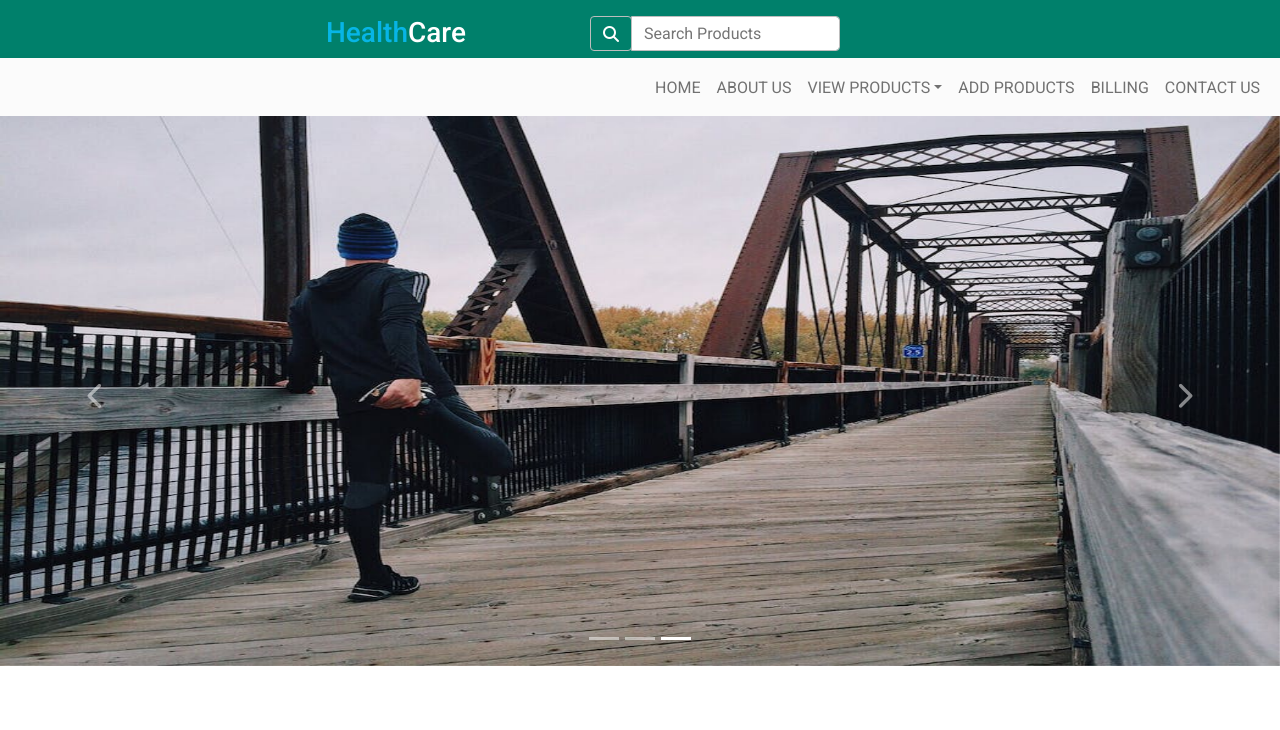
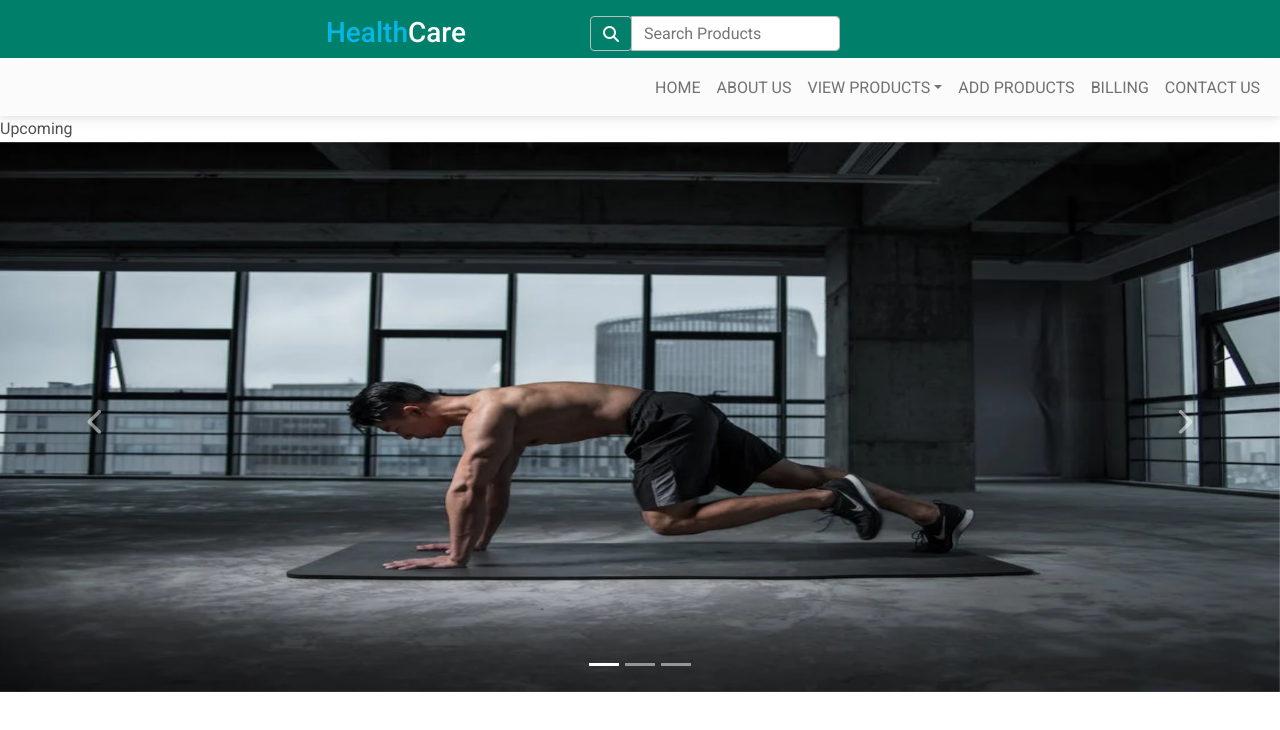
Before and after one commit to SAjay02/hospital-management, a React (Create React App) app: page /upcoming in a window 1280 px wide. Shown: the top 730 px of the page. Built offline with nearby package versions, Linux system fonts and the light colour scheme.

Commit message:
Added components for navbar

```diff
--- a/package.json
+++ b/package.json
@@ -15,7 +15,10 @@
     "react": "^18.2.0",
     "react-bootstrap": "^2.8.0",
     "react-dom": "^18.2.0",
+    "react-router-bootstrap": "^0.26.2",
+    "react-router-dom": "^6.15.0",
     "react-scripts": "^5.0.1",
+    "source-map-loader": "^4.0.1",
     "web-vitals": "^2.1.4"
   },
   "scripts": {
--- a/src/App.js
+++ b/src/App.js
@@ -3,10 +3,13 @@ import './App.css';
 import HomePage from './pages/HomePage';
 import 'bootstrap/dist/css/bootstrap.min.css';
 import 'bootstrap/dist/js/bootstrap.min.js';
+import CarouselSlider from './components/CarouselSlider';
 function App() {
   return (
     <>
       <HomePage/>
+      <CarouselSlider/>
+
     </>
   );
 }
--- /dev/null
+++ b/src/components/About.jsx
@@ -0,0 +1,9 @@
+import React from 'react'
+
+const About = () => {
+  return (
+    <div>About</div>
+  )
+}
+
+export default About
--- a/src/components/CarouselSlider.jsx
+++ b/src/components/CarouselSlider.jsx
@@ -4,38 +4,38 @@ import img1 from '../assests/caro1.png';
 import img2 from '../assests/caro2.jpeg';
 import img3 from '../assests/caro3.jpeg';
 const CarouselSlider = () => {
+
+  let carousel = [
+    {
+      id : 1,
+      image : img1
+    },
+    {
+      id : 2,
+      image : img2
+    },
+    {
+      id : 3,
+      image : img3
+    }
+  ]
   return (
     <>
         <Carousel>
-      <Carousel.Item interval={1000}>
-        <img
-            className='d-block w-100'
-            src={img1}
-            // src="https://images.pexels.com/photos/2280568/pexels-photo-2280568.jpeg?auto=compress&cs=tinysrgb&w=600"
-            alt='image1'
-        />
-
-      </Carousel.Item>
-      <Carousel.Item interval={500}>
-        <img
-            className='d-block w-100'
-            src={img2}
-            // src="https://images.pexels.com/photos/2280551/pexels-photo-2280551.jpeg?auto=compress&cs=tinysrgb&w=600"
-            alt='image2'
-        />
-
-      </Carousel.Item>
-      <Carousel.Item>
-        <img
-           className='d-block w-100'
-            // src="https://images.pexels.com/photos/4386466/pexels-photo-4386466.jpeg?auto=compress&cs=tinysrgb&w=600"
-          src={img3}
-            alt='image3'
-        />
-
-
-      </Carousel.Item>
-    </Carousel>
+          {
+            carousel.map(carousel =>{
+              return(
+                <Carousel.Item key={carousel.id} interval={1000}>
+                <img
+                    className='d-block w-100'
+                    src={carousel.image}
+                    alt={carousel.id}
+                />
+              </Carousel.Item>
+              )
+            })
+          }
+        </Carousel>
     </>
   )
 }
--- /dev/null
+++ b/src/components/Current.jsx
@@ -0,0 +1,9 @@
+import React from 'react'
+
+const Current = () => {
+  return (
+    <div>Current</div>
+  )
+}
+
+export default Current
--- a/src/components/Header.jsx
+++ b/src/components/Header.jsx
@@ -12,6 +12,7 @@ const Header = () => {
         <header className="d-flex  justify-content-sm-around">
            <Logo/>
            <SearchBar/>
+
            <Button/>
         </header>
     </div>
--- /dev/null
+++ b/src/components/Home.jsx
@@ -0,0 +1,9 @@
+import React from 'react'
+
+const Home = () => {
+  return (
+    <div>Lorem ipsum dolor sit amet consectetur adipisicing elit. Autem, nam, magnam explicabo quibusdam sunt facilis dolor odio nulla voluptatum vero quo veritatis, perferendis suscipit fugit velit distinctio. Earum quae minus ducimus? Optio consequuntur error incidunt sapiente beatae perspiciatis amet, eaque ad a rem molestiae laboriosam est, cupiditate nihil modi non at id soluta similique doloribus ipsa quasi illum fuga deleniti. Voluptatibus ratione harum consectetur voluptate magni accusamus dicta corporis ex eum suscipit, quibusdam, culpa dolorem quidem vitae pariatur eius, quia molestiae ad odit quam qui similique voluptates assumenda. Culpa voluptas corporis repellat doloremque autem dolorum facere illum unde atque placeat.</div>
+  )
+}
+
+export default Home
--- a/src/components/NavigationBar.jsx
+++ b/src/components/NavigationBar.jsx
@@ -5,23 +5,35 @@ import Form from 'react-bootstrap/Form';
 import Nav from 'react-bootstrap/Nav';
 import Navbar from 'react-bootstrap/Navbar';
 import NavDropdown from 'react-bootstrap/NavDropdown';
-
-
+import {LinkContainer} from 'react-router-bootstrap'
+import Home from './Home';
+import { Router, Link, Routes, BrowserRouter } from 'react-router-dom';
+import { Route, Switch } from "react-router";
+import About from './About';
+import Recent from './Recent';
+import Current from './Current';
+import Upcoming from './Upcoming';
+import CarouselSlider from './CarouselSlider';
 const NavigationBar = () => {
   return (
-    <Navbar collapseOnSelect expand="lg" bg="light" variant="light" className="bg-body-tertiary">
+    <div>
+    <BrowserRouter>
+   <div>
+    <>
+      <Navbar collapseOnSelect expand="lg" bg="light" variant="light" className="bg-body-tertiary">
       <Container fluid>
         <Navbar.Toggle aria-controls="responsive-navbar-nav" className="  "/>
         <Navbar.Collapse id="responsive-navbar-nav" className="">
           <Nav className=" justify-content-between " style={{ marginLeft:"auto"}}>
-            <Nav.Link href="#features">HOME</Nav.Link>
-            <Nav.Link href="#pricing">ABOUT US</Nav.Link>
+              <Nav.Link as={Link} to='/home'>HOME</Nav.Link>
+
+            <Nav.Link as={Link} to='/about'>ABOUT US</Nav.Link>
             <NavDropdown title=" VIEW PRODUCTS" id="collasible-nav-dropdown">
-              <NavDropdown.Item href="#action/3.1">Recent</NavDropdown.Item>
-              <NavDropdown.Item href="#action/3.2">
+              <NavDropdown.Item as={Link} to='/recent' href="#action/3.1">Recent</NavDropdown.Item>
+              <NavDropdown.Item as={Link} to='/current' href="#action/3.2">
                 Current
               </NavDropdown.Item>
-              <NavDropdown.Item href="#action/3.3">Upcoming</NavDropdown.Item>
+              <NavDropdown.Item as={Link} to='/upcoming' href="#action/3.3">Upcoming</NavDropdown.Item>
             </NavDropdown>
             <Nav.Link href="#features">ADD PRODUCTS</Nav.Link>
             <Nav.Link href="#pricing">BILLING</Nav.Link>
@@ -30,7 +42,25 @@ const NavigationBar = () => {
         </Navbar.Collapse>
       </Container>
     </Navbar>
+    </>
 
+    <div>
+
+      <Routes>
+        <Route path='/home' element={<Home/>}/>
+        <Route path='/about' element={<About/>}/>
+        <Route path='/recent' element={<Recent/>}/>
+        <Route path='/current' element={<Current/>}/>
+        <Route path='/upcoming' element={<Upcoming/>}/>
+
+      </Routes>
+
+    </div>
+
+    </div>
+    </BrowserRouter>
+
+    </div>
   )
 }
 
--- /dev/null
+++ b/src/components/Recent.jsx
@@ -0,0 +1,9 @@
+import React from 'react'
+
+const Recent = () => {
+  return (
+    <div>Recent</div>
+  )
+}
+
+export default Recent
--- /dev/null
+++ b/src/components/Upcoming.jsx
@@ -0,0 +1,9 @@
+import React from 'react'
+
+const Upcoming = () => {
+  return (
+    <div>Upcoming</div>
+  )
+}
+
+export default Upcoming
--- a/src/index.js
+++ b/src/index.js
@@ -5,7 +5,7 @@ import App from './App';
 import reportWebVitals from './reportWebVitals';
 import 'mdb-react-ui-kit/dist/css/mdb.min.css';
 import "@fortawesome/fontawesome-free/css/all.min.css";
-
+import {BrowserRouter} from "react-router-dom";
 //React_Bootstrap Config
 
 import "../node_modules/react-bootstrap/dist/react-bootstrap"
@@ -14,7 +14,7 @@ import "../node_modules/react-bootstrap/dist/react-bootstrap"
 const root = ReactDOM.createRoot(document.getElementById('root'));
 root.render(
   <React.StrictMode>
-    <App />
+      <App />
   </React.StrictMode>
 );
 
--- a/src/pages/HomePage.js
+++ b/src/pages/HomePage.js
@@ -8,7 +8,7 @@ const HomePage = () => {
     <div>
         <Header/>
         <NavigationBar/>
-        <CarouselSlider/>
+        {/* <CarouselSlider/> */}
     </div>
   )
 }
```
Also changed, not shown: 1 other file (tests, documents, lock files or other folders).
